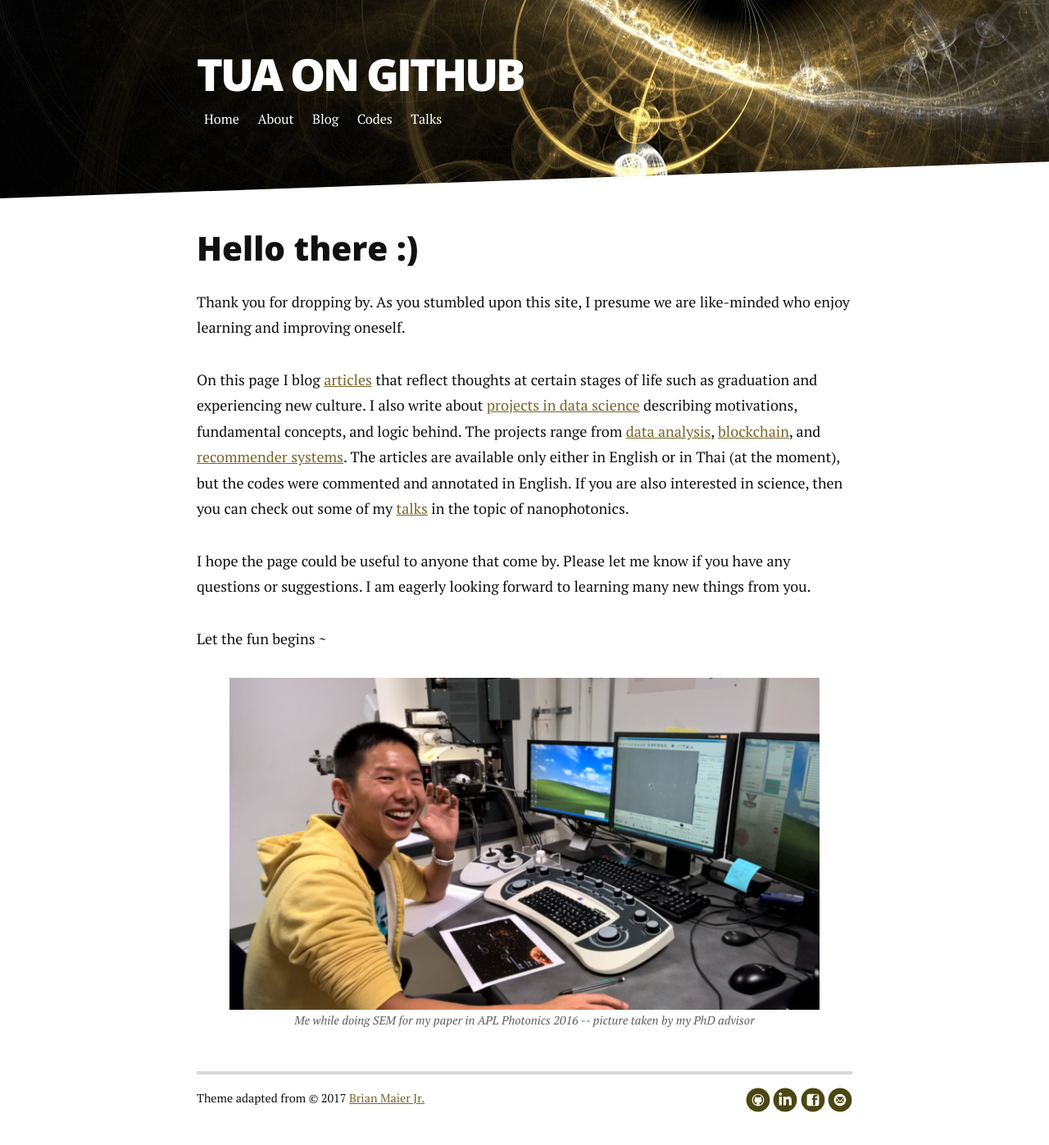
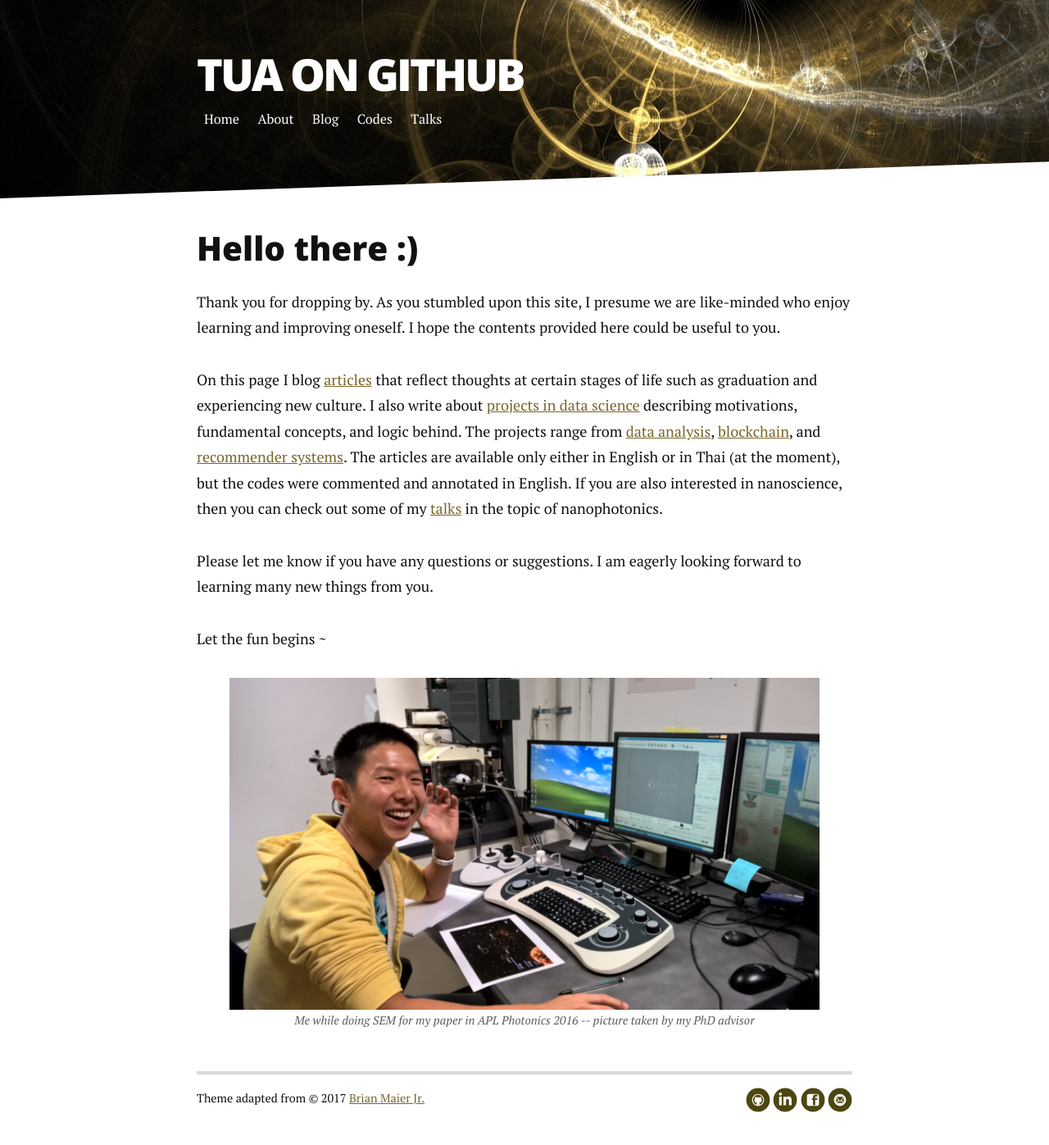
Before and after one commit to clumdee/clumdee.github.io, a Jekyll site: the page built from index.md, in a window 1280 px wide. Shown: the whole page at 82% size. Built offline with Jekyll 4.4.1, drawn with Linux system fonts in a browser that asks for light colours; nearby versions of some CDN libraries.

Commit message:
update welcome message

```diff
--- a/index.md
+++ b/index.md
@@ -5,11 +5,11 @@ title: Welcome page
 
 ## Hello there :)
 
-Thank you for dropping by. As you stumbled upon this site, I presume we are like-minded who enjoy learning and improving oneself.
+Thank you for dropping by. As you stumbled upon this site, I presume we are like-minded who enjoy learning and improving oneself. I hope the contents provided here could be useful to you.
 
-On this page I blog [articles]({{ site.url }}/blog) that reflect thoughts at certain stages of life such as graduation and experiencing new culture. I also write about [projects in data science]({{ site.url }}/codes) describing motivations, fundamental concepts, and logic behind. The projects range from [data analysis]({{ site.url }}/blog/thailand-wages-by-occupation_full-code), [blockchain]({{ site.url }}/blog/blockchain-DIY-with-python), and [recommender systems]({{ site.url }}/blog/recommender-system-with-python). The articles are available only either in English or in Thai (at the moment), but the codes were commented and annotated in English. If you are also interested in science, then you can check out some of my [talks]({{ site.url }}/talks) in the topic of nanophotonics.
+On this page I blog [articles]({{ site.url }}/blog) that reflect thoughts at certain stages of life such as graduation and experiencing new culture. I also write about [projects in data science]({{ site.url }}/codes) describing motivations, fundamental concepts, and logic behind. The projects range from [data analysis]({{ site.url }}/blog/thailand-wages-by-occupation_full-code), [blockchain]({{ site.url }}/blog/blockchain-DIY-with-python), and [recommender systems]({{ site.url }}/blog/recommender-system-with-python). The articles are available only either in English or in Thai (at the moment), but the codes were commented and annotated in English. If you are also interested in nanoscience, then you can check out some of my [talks]({{ site.url }}/talks) in the topic of nanophotonics.
 
-I hope the page could be useful to anyone that come by. Please let me know if you have any questions or suggestions. I am eagerly looking forward to learning many new things from you.
+Please let me know if you have any questions or suggestions. I am eagerly looking forward to learning many new things from you.
 
 Let the fun begins ~
 
```
